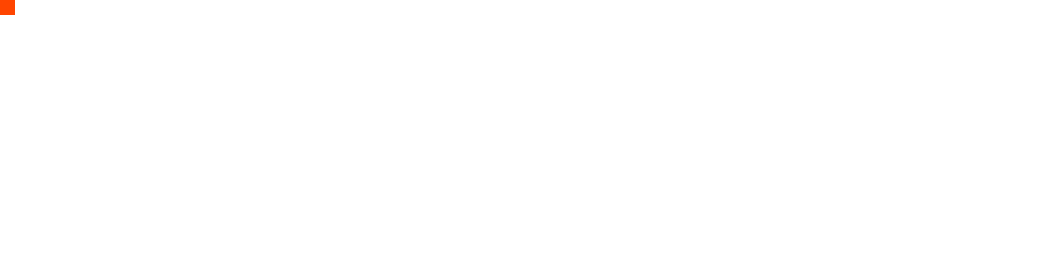
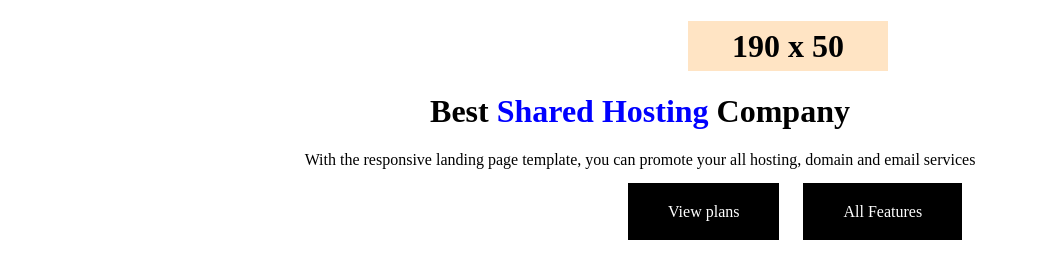
Before and after one commit to LaiTungcute/Web-HIT-public-2022, a plain HTML site: page index.html in a window 1280 px wide. Shown: the whole page, without its empty margins (0-1038 px from the left). Drawn offline with Linux system fonts and the light colour scheme.

Commit message:
Lam mau de tren lop

```diff
--- a/index.html
+++ b/index.html
@@ -1,5 +1,6 @@
 <!DOCTYPE html>
 <html lang="en">
+
 <head>
     <meta charset="UTF-8">
     <meta http-equiv="X-UA-Compatible" content="IE=edge">
@@ -7,19 +8,20 @@
     <title>Document</title>
     <link rel="stylesheet" href="./style.css">
 </head>
+
 <body>
-    <!-- <h1 id="cai1" class="cai1">Hello</h1> -->
-    <!-- <h2 id="cai2">Hello</h2>
-    <h1 id="cai3">Hello</h1>
-    <h4 id="cai4">Hello</h4>
-
-    <h1 class="cai1">Hello</h1>
-    <h2 class="cai1">Hello</h2>
-    <h1 class="cai1">Hello</h1>
-    <h4 class="cai1">Hello</h4> -->
-    <div class="cai2">
-        <div class="cai1"></div>
+    <div class="kichThuoc">
+        <h1>190 x 50</h1>
     </div>
 
+    <h1>Best <span style="color: blue">Shared Hosting</span> Company</h1>
+
+    <p>With the responsive landing page template, you can promote your all hosting, domain and email services</p>
+    <br>
+    <div class="content">
+        <span class="button button1">View plans</span>
+        <span class="button button2">All Features</span>
+    </div>
 </body>
+
 </html>
--- a/style.css
+++ b/style.css
@@ -1,45 +1,31 @@
-* {
-    margin: 0;
-    padding: 0;
-    box-sizing: border-box;
+.kichThuoc {
+    /* Xét width và height */
+    width: 200px;
+    height: 50px;
+    background-color: bisque;
+    /* Căn giữa theo chiều cao */
+    line-height: 50px;
+    /* margin để căn cho khối màu bisque ra giữa */
+    margin-left: 680px;
 }
 
-h1 {
-    color: rgba(230, 38, 38, 0.767) !important;
+h1,p {
+    /* Căn giữa theo chiều ngang */
+    text-align: center;
 }
 
-body {
-    /* height: 720px; */
-    font-size: 20px;
+.content {
+    /* margin để căn cho khối content ra giữa */
+    margin-left: 620px;
 }
 
-html {
-    font-size: 28px;
+.button {
+    color: #fff;
+    background-color: black;
+    padding: 20px 40px;
+    text-align: center;
 }
 
-#cai1 {
-    color: rgba(222, 30, 177, 0.767);
+.button1 {
+    margin-right: 20px;
 }
-
-/* #cai2 {
-    color: rgba(67, 230, 38, 0.767);
-} */
-
-.cai2 {
-    font-size: 15px;
-}
-
-.cai1 {
-    /* font-size: 10px; */
-    width: 1em;
-    height: 1em;
-    background-color: orangered;
-}
-
-/*
-    Các đơn vị
-    * px
-    * %
-    * em
-    * rem
-*/
```
